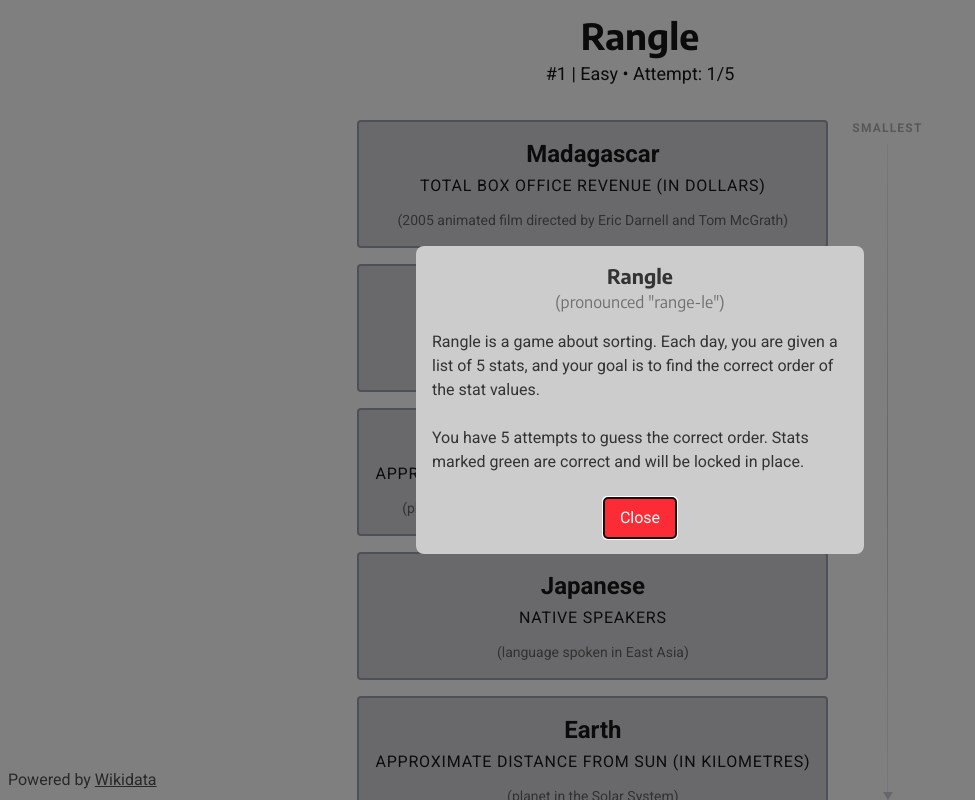
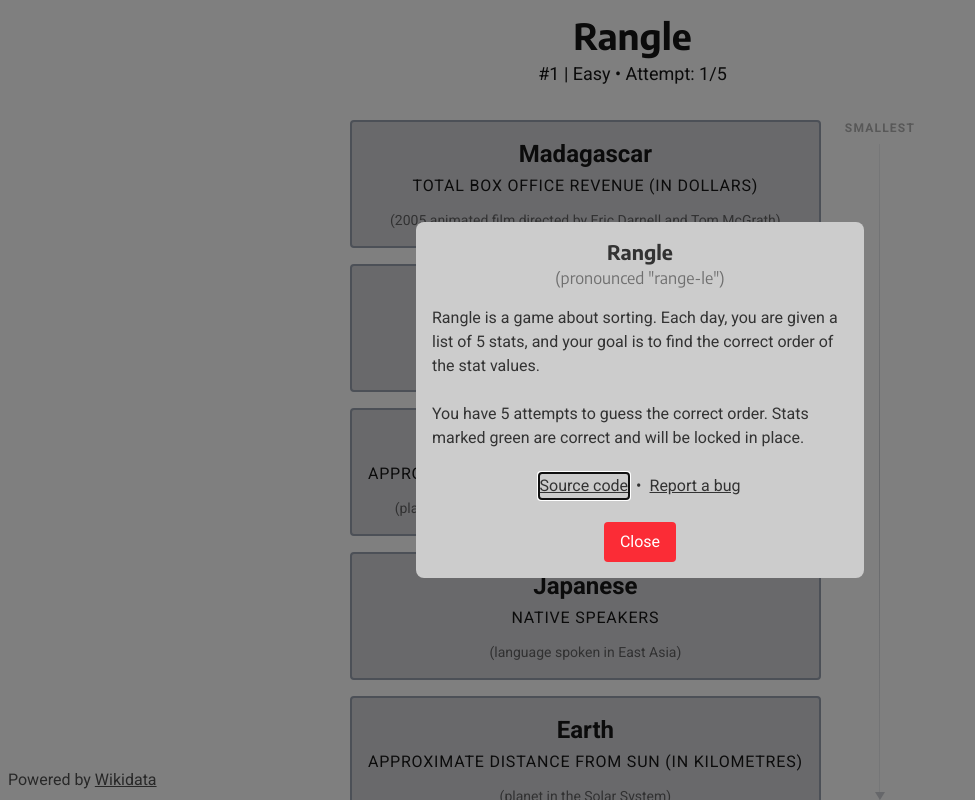
Before and after one commit to obfuscatedgenerated/rangle, a Next.js app: page / in a window 1280 px wide. Shown: the top 800 px of the page, without its empty margins (0-975 px from the left). Built offline with nearby package versions, Linux system fonts and the light colour scheme.

Commit message:
improve dialogs

```diff
--- a/src/app/globals.css
+++ b/src/app/globals.css
@@ -6,6 +6,10 @@
     --foreground: #171717;
     --foreground-variant: #333333;
     --correct: #4ade80;
+}
+
+html {
+    scrollbar-gutter: stable;
 }
 
 @theme inline {
@@ -101,3 +105,7 @@ dialog[open]::backdrop {
         background-color: rgb(0 0 0 / 0%);
     }
 }
+
+body:has(dialog[open]) {
+    overflow: hidden;
+}
--- a/src/components/InfoPopup.tsx
+++ b/src/components/InfoPopup.tsx
@@ -32,7 +32,7 @@ export const InfoPopup = ({open, on_close}: InfoPopupProps) => {
     }, [open]);
 
     return (
-        <dialog onAbort={on_close} ref={dialog_ref} className="rounded-lg p-4 absolute top-1/2 left-1/2 -translate-x-1/2 -translate-y-1/2 max-w-[95vw] sm:max-w-md w-full bg-background-variant text-foreground-variant flex flex-col items-center">
+        <dialog onAbort={on_close} ref={dialog_ref} className="rounded-lg p-4 fixed top-1/2 left-1/2 -translate-x-1/2 -translate-y-1/2 max-w-[95vw] sm:max-w-md w-full bg-background-variant text-foreground-variant flex flex-col items-center">
             <h2 className="font-title text-xl font-bold">Rangle</h2>
             <p className="font-title mb-4 opacity-60">(pronounced &quot;{pronunciation}&quot;)</p>
 
@@ -48,6 +48,20 @@ export const InfoPopup = ({open, on_close}: InfoPopupProps) => {
 
             <br />
 
+            <div className="flex gap-2">
+                <a href="https://github.com/obfuscatedgenerated/rangle" target="_blank" rel="noreferrer noopener" className="underline">
+                    Source code
+                </a>
+
+                •
+
+                <a href="https://github.com/obfuscatedgenerated/rangle/issues/new" target="_blank" rel="noreferrer noopener" className="underline">
+                    Report a bug
+                </a>
+            </div>
+
+            <br />
+
             <button
                 className="px-4 py-2 bg-red-500 text-white rounded cursor-pointer"
                 onClick={on_close}
--- a/src/components/SharePopup.tsx
+++ b/src/components/SharePopup.tsx
@@ -86,7 +86,7 @@ export const SharePopup = ({open, on_close, attempts, today_data}: SharePopupPro
     // TODO: base dialog component
     return (
         <dialog onAbort={on_close} ref={dialog_ref}
-                className="rounded-lg p-4 absolute top-1/2 left-1/2 -translate-x-1/2 -translate-y-1/2 max-w-[95vw] sm:max-w-md w-full bg-background-variant text-foreground-variant flex flex-col items-center">
+                className="rounded-lg p-4 fixed top-1/2 left-1/2 -translate-x-1/2 -translate-y-1/2 max-w-[95vw] sm:max-w-md w-full bg-background-variant text-foreground-variant flex flex-col items-center">
             <h2 className="text-xl font-bold mb-2">Results</h2>
             <p className="mb-4 opacity-60">#{today_data.number} | {today_data.difficulty}</p>
 
```
